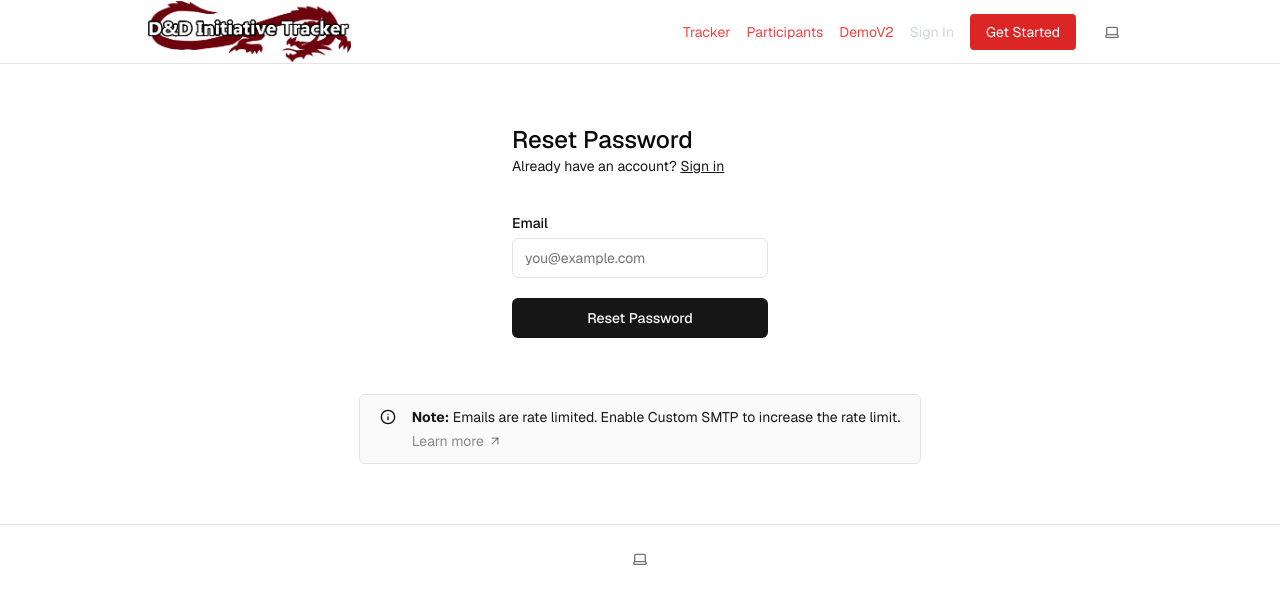
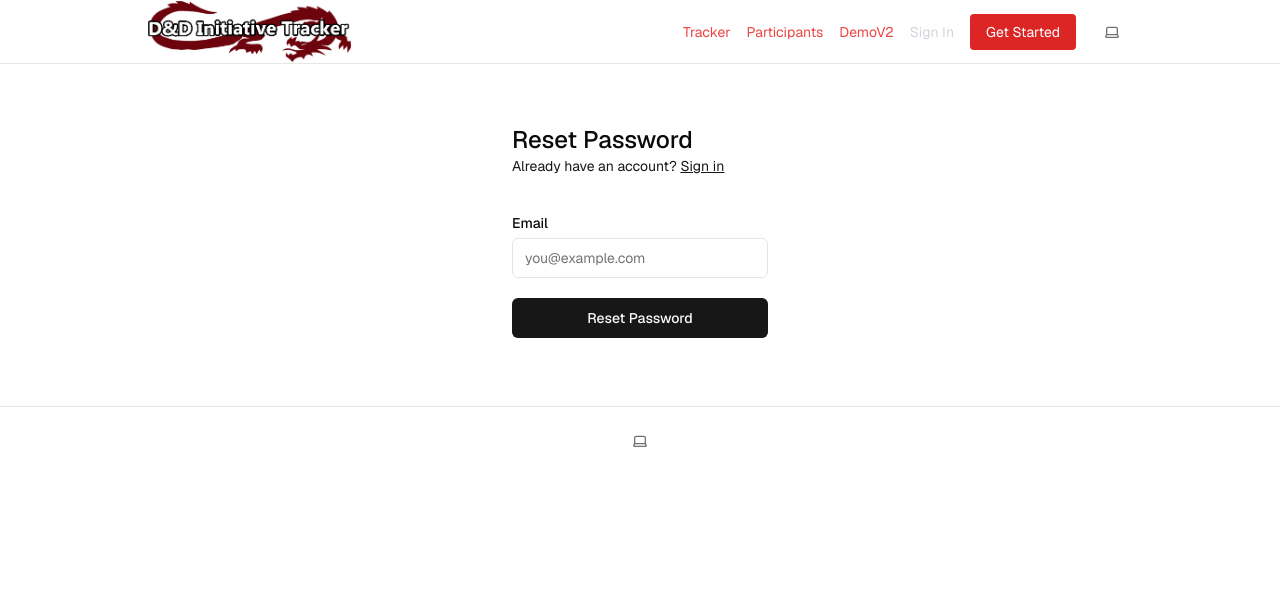
Before and after one commit to rakenduste-programmeerimine-2024/initiative-tracker, a Next.js app: page /forgot-password in a window 1280 px wide. Shown: the top 604 px of the page. Built offline with nearby package versions, Linux system fonts and the light colour scheme; no server answers.

Commit message:
refactor: remove unused SmtpMessage component

```diff
--- a/app/(auth-pages)/forgot-password/page.tsx
+++ b/app/(auth-pages)/forgot-password/page.tsx
@@ -31,7 +31,6 @@ export default async function ForgotPassword(props: {
           <FormMessage message={searchParams} />
         </div>
       </form>
-      <SmtpMessage />
     </>
   );
 }
```
